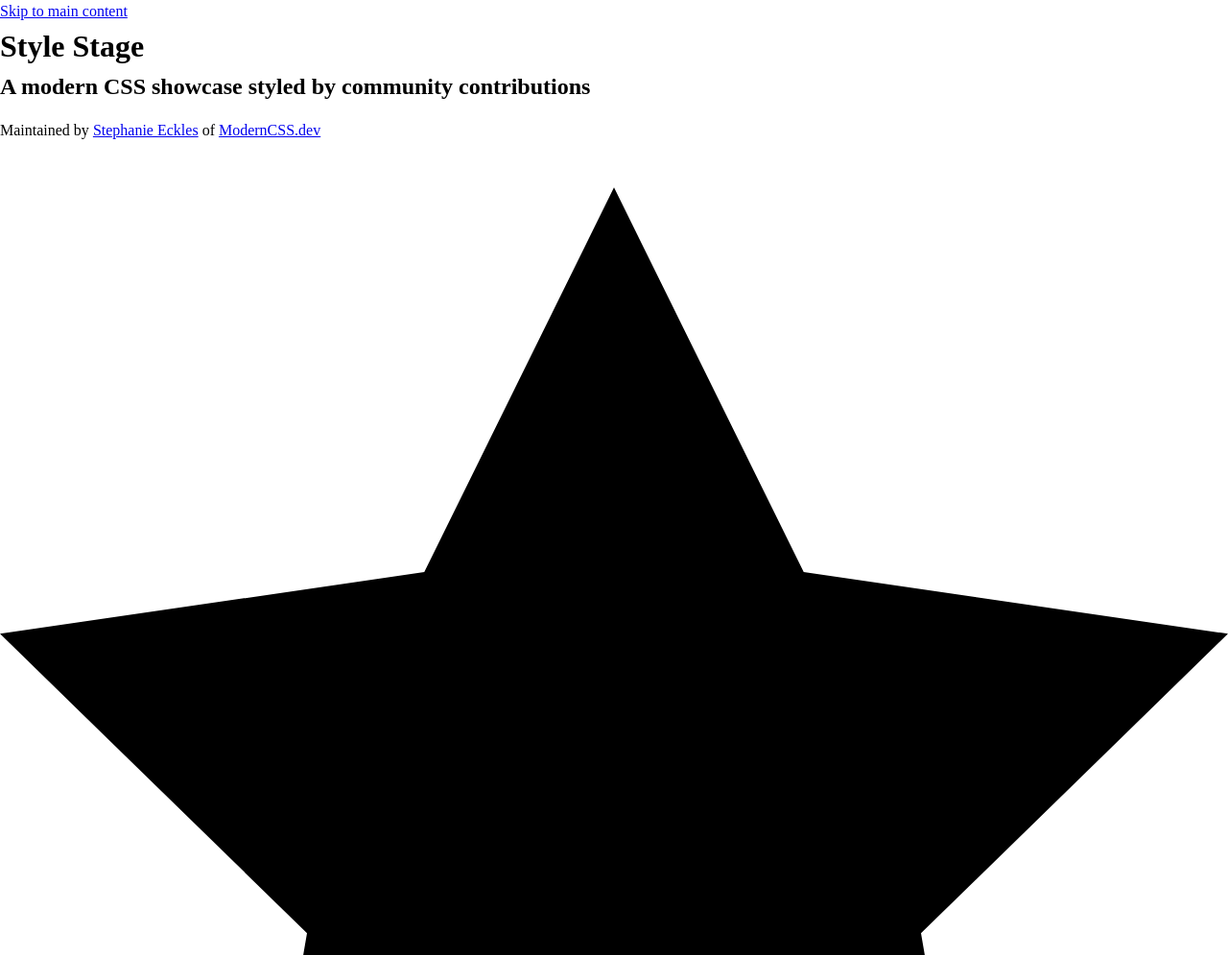
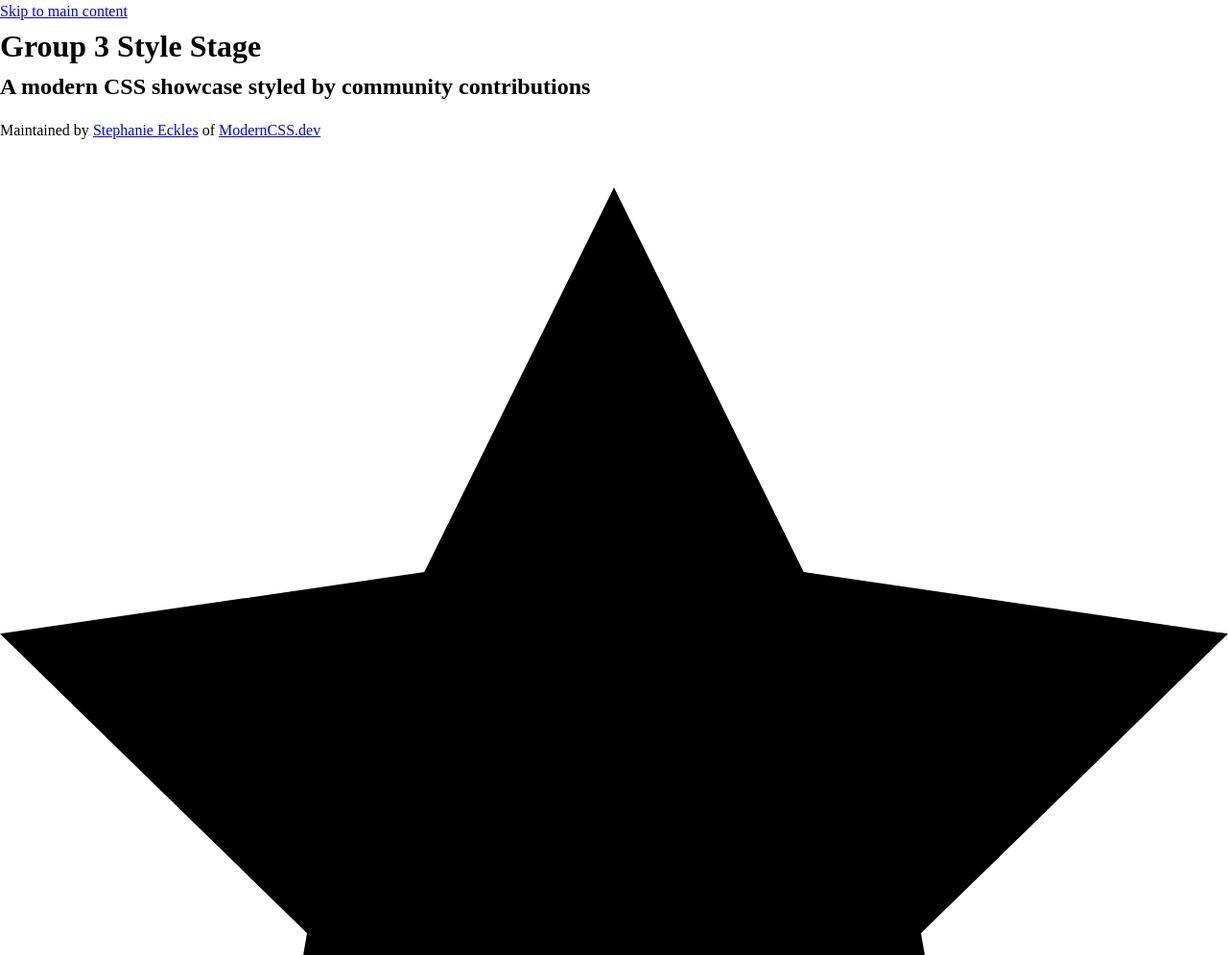
Before and after one commit to gomathie/stylestage-sass, a website: page public/index.html in a window 1280 px wide. Shown: the top 995 px of the page at 96% size. Drawn offline with Linux system fonts and the light colour scheme; a web font is replaced by a local one.

Commit message:
modified:   public/index.html

```diff
--- a/public/index.html
+++ b/public/index.html
@@ -3,7 +3,7 @@
   <head>
     <meta charset="UTF-8" />
     <meta name="viewport" content="width=device-width, initial-scale=1" />
-    <title>[Your Style Title] by [Your Name] | Style Stage</title>
+    <title>[Your Style Title] by TJ, Mathias and Bodric | Style Stage</title>
     <meta name="description" content="[Your optional description]" />
     <link href="style.css" rel="stylesheet" />
   </head>
@@ -11,7 +11,7 @@
     <a href="#main" class="skip-link">Skip to main content</a>
     <header>
       <div class="container">
-        <h1>Style Stage</h1>
+        <h1>Group 3 Style Stage</h1>
         <h2>A modern CSS showcase styled by community contributions</h2>
         <p>
           Maintained by
```
